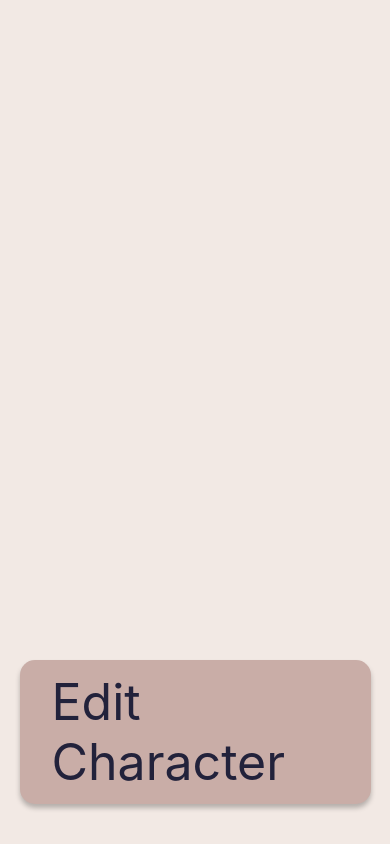
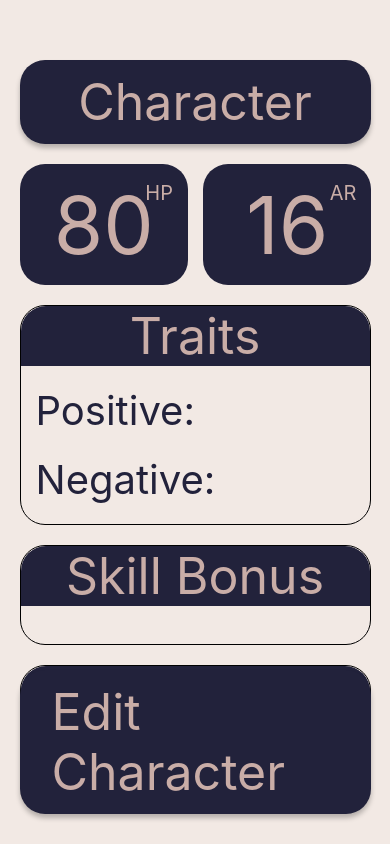
Before and after one commit to mattlee24/DandDApp, a React Native app: screen / in a window 390 px wide. Built offline with nearby package versions, Linux system fonts and the light colour scheme.

Commit message:
Basic Character Screen Layout

```diff
--- a/Screens/CharacterScreen.js
+++ b/Screens/CharacterScreen.js
@@ -1,5 +1,5 @@
 import { useEffect, useState } from 'react';
-import { StyleSheet, Text, View, TouchableOpacity, TextInput } from 'react-native';
+import { StyleSheet, Text, View, TouchableOpacity, TextInput, ScrollView } from 'react-native';
 import AsyncStorage from '@react-native-async-storage/async-storage';
 import colors from '../colors';
 
@@ -8,12 +8,61 @@ const CharacterScreen = () => {
 
     return (
       <View style={styles.container}>
-         <Text>{name}</Text>
-          <TouchableOpacity
-            style={styles.button}
-          >
-            <Text style={styles.textColor}>Edit Character</Text>
-          </TouchableOpacity>
+        <View style={styles.name}>
+          <Text style={styles.textColor}>Character</Text>
+        </View>
+        <ScrollView style={styles.ScrollView}>
+          <View style={styles.healthArmour}>
+            <View style={styles.health}>
+              <Text style={styles.hpText}>HP</Text>
+              <Text style={styles.healthText}>80</Text>
+            </View>
+            <View style={styles.armour}>
+            <Text style={styles.hpText}>AR</Text>
+              <Text style={styles.armourText}>16</Text>
+            </View>
+          </View>
+          <View style={styles.traits}>
+            <View style={styles.traitsTitle}>
+              <Text style={styles.textColor}>Traits</Text>
+            </View>
+            <View style={styles.traitsContent}>
+              <Text style={styles.traitsContenttextColor}>Positive: </Text>
+              <Text style={styles.traitsContenttextColor}>Negative: </Text>
+            </View>
+          </View>
+          <View style={styles.skillBonus}>
+            <View style={styles.traitsTitle}>
+              <Text style={styles.textColor}>Skill Bonus</Text>
+            </View>
+            <View style={styles.traitsContent}>
+            </View>
+          </View>
+          <View style={styles.skillBonus}>
+            <View style={styles.traitsTitle}>
+              <Text style={styles.textColor}>Attacks</Text>
+            </View>
+            <View style={styles.traitsContent}>
+            </View>
+          </View>
+          <View style={styles.skillBonus}>
+            <View style={styles.traitsTitle}>
+              <Text style={styles.textColor}>Specials</Text>
+            </View>
+            <View style={styles.traitsContent}>
+            </View>
+          </View>
+          <View style={styles.inventory}>
+            <View style={styles.traitsTitle}>
+              <Text style={styles.textColor}>Inventory</Text>
+            </View>
+            <View style={styles.traitsContent}>
+            </View>
+          </View>
+        </ScrollView>
+        <TouchableOpacity style={styles.button}>
+          <Text style={styles.textColor}>Edit Character</Text>
+        </TouchableOpacity>
       </View>
     );
 }
@@ -23,19 +72,96 @@ export default CharacterScreen
 const styles = StyleSheet.create({
   container: {
     width: '100%',
+    height: '100%',
     alignItems: 'center',
+  },
+  ScrollView: {
+    width: '100%',
+    marginBottom: 120,
+    marginTop: 20,
+  },
+  name: {
+    marginTop: 60,
+    alignItems: 'center',
+    paddingVertical: 12,
+    paddingHorizontal: 32,
+    borderRadius: 25,
+    backgroundColor: colors.Navy,
+    width: '90%',
+    shadowOffset: {
+      width: 0,
+      height: 4,
+      },
+    shadowOpacity: 0.25,
+    shadowRadius: 5,
+    elevation: 5,
+  },
+  healthArmour: {
+    alignSelf: 'center',
+    width: '90%',
+    height: 'auto',
+    flexDirection: 'row',
+    marginBottom: 20
+  },
+  health: {
+    alignItems: 'center',
+    paddingVertical: 12,
+    paddingHorizontal: 32,
+    borderRadius: 25,
+    backgroundColor: colors.Navy,
+    width: '48%',
+    marginRight: 15
+  },
+  armour: {
+    alignItems: 'center',
+    paddingVertical: 12,
+    paddingHorizontal: 32,
+    borderRadius: 25,
+    backgroundColor: colors.Navy,
+    width: '48%',
+  },
+  traits: {
+    alignItems: 'center',
+    alignSelf: 'center',
+    borderRadius: 25,
+    width: '90%',
+    borderWidth: 1,
+    height: 'auto',
+    paddingBottom: 20,
+  },
+  traitsContent: {
+    width: '100%',
+    marginLeft: 30,
+  },
+  skillBonus: {
+    marginTop: 20,
+    alignItems: 'center',
+    alignSelf: 'center',
+    borderRadius: 25,
+    width: '90%',
+    borderWidth: 1,
+    height: 'auto',
+    minHeight: 100
+  },
+  inventory: {
+    marginTop: 20,
+    alignItems: 'center',
+    alignSelf: 'center',
+    borderRadius: 25,
+    width: '90%',
+    borderWidth: 1,
+    height: 'auto',
+    minHeight: 100,
+  },
+  button: {
     position: 'absolute',
     bottom: 0,
-    marginBottom: 40,
-  },
-  button: {
     alignItems: 'center',
-    justifyContent: 'center',
     paddingVertical: 12,
     paddingHorizontal: 32,
-    borderRadius: 15,
-    backgroundColor: colors.Brown,
-    marginTop: 10,
+    borderRadius: 25,
+    backgroundColor: colors.Navy,
+    marginBottom: 30,
     width: '90%',
     shadowOffset: {
       width: 0,
@@ -46,7 +172,36 @@ const styles = StyleSheet.create({
     elevation: 5,
   },
   textColor: {
-    color: colors.Navy,
+    color: colors.Brown,
     fontSize: 50
   },
+  healthText: {
+    color: colors.Brown,
+    fontSize: 80
+  },
+  hpText: {
+    position: 'absolute',
+    right: 0,
+    marginRight: 15,
+    marginTop: 5,
+    color: colors.Brown,
+    fontSize: 20
+  },
+  armourText: {
+    color: colors.Brown,
+    fontSize: 80
+  },
+  traitsTitle: {
+    backgroundColor: colors.Navy,
+    color: colors.Brown,
+    width: '100%',
+    borderTopRightRadius: 25,
+    borderTopLeftRadius: 25,
+    alignItems: 'center'
+  },
+  traitsContenttextColor: {
+    color: colors.Navy,
+    fontSize: 40,
+    marginTop: 20
+  }
 })
```
